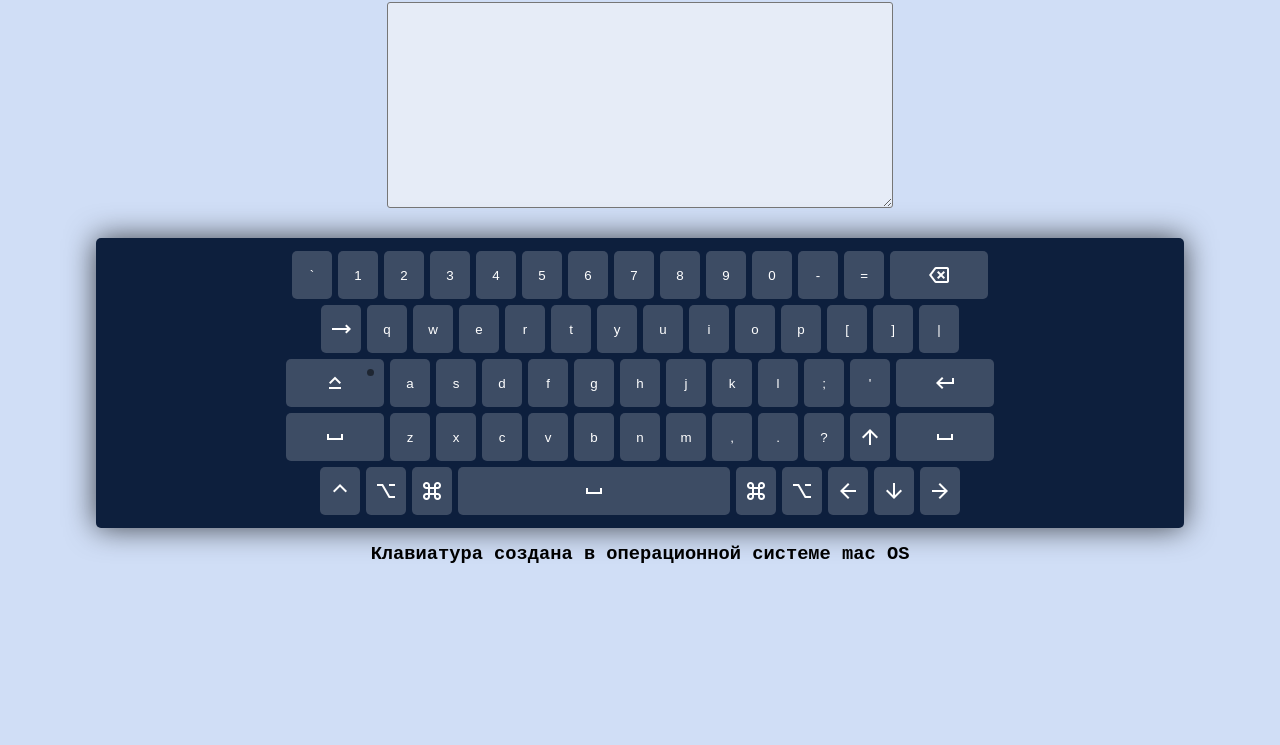
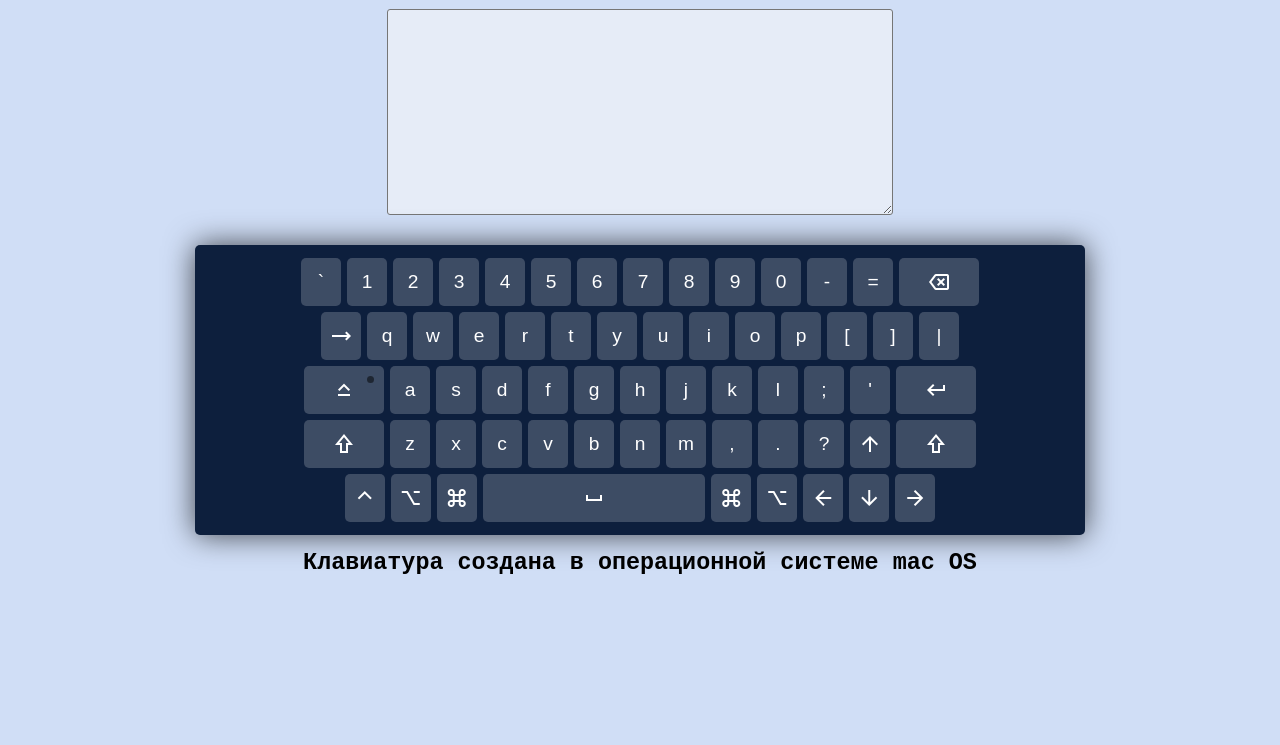
Before and after one commit to SashaBeller/virtual-keyboard, a plain HTML site: page index.html in a window 1280 px wide. Shown: the part 55-800 px from the top of the page. Drawn offline with nearby package versions, Linux system fonts and the light colour scheme.

Commit message:
fix: fix css buttons positioning

```diff
--- a/css/keyboard.scss
+++ b/css/keyboard.scss
@@ -6,7 +6,7 @@
   margin: 0 auto;
   font-family: "Courier New", Courier, monospace;
   font-weight: 100;
-  font-size: 16px;
+  font-size: 20px;
 }
 h1,
 h3 {
@@ -21,12 +21,14 @@ h3 {
   border-radius: 3px;
   outline-color: #144fc4;
   background: rgb(230, 236, 247);
+  font-size: 18px;
 }
 
 .keyboard {
   display: block;
   margin: 0 auto;
   width: 85vw;
+  max-width: 890px;
   padding: 10px 0;
   background: rgb(13, 31, 61);
   box-shadow: 0 0 30px rgba(0, 0, 0, 0.7);
@@ -38,6 +40,7 @@ h3 {
 }
 
 .keyboard__key {
+  font-size: 1.2rem;
   position: relative;
   display: inline-flex;
   align-items: center;
@@ -62,13 +65,14 @@ h3 {
 }
 
 .keyboard__key--wide {
-  width: 9%;
-  max-width: 100px;
+  width: 13%;
+  max-width: 80px;
 }
 
 .keyboard__key--space {
   width: 25%;
   max-width: 500px;
+  min-width: 125px;
 }
 
 .keyboard__key--indicator::after {
--- a/keyboard.js
+++ b/keyboard.js
@@ -196,13 +196,13 @@ const keyboard = {
 
         case "shift":
           keyElement.classList.add("keyboard__key--wide");
-          keyElement.innerHTML = creatHTMLIcon("space_bar");
+          keyElement.innerHTML = creatHTMLIcon("shift");
 
           break;
 
         case "shift1":
           keyElement.classList.add("keyboard__key--wide");
-          keyElement.innerHTML = creatHTMLIcon("space_bar");
+          keyElement.innerHTML = creatHTMLIcon("shift");
 
           break;
 
@@ -288,6 +288,8 @@ const keyboard = {
       }
     }
   },
+
+  open(initialValue, oninput) {},
 };
 
 window.addEventListener("DOMContentLoaded", function () {
```
Also changed, not shown: css/keyboard.css, 1 other file.
